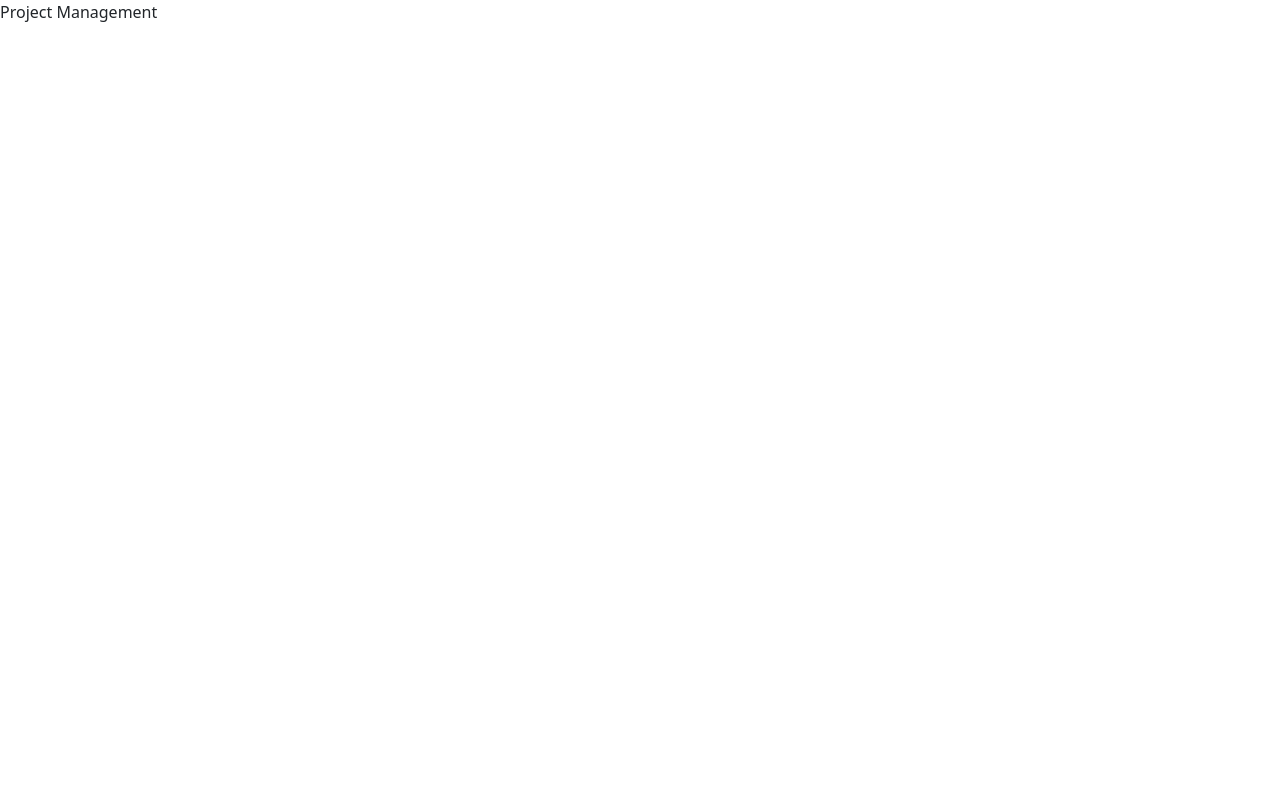
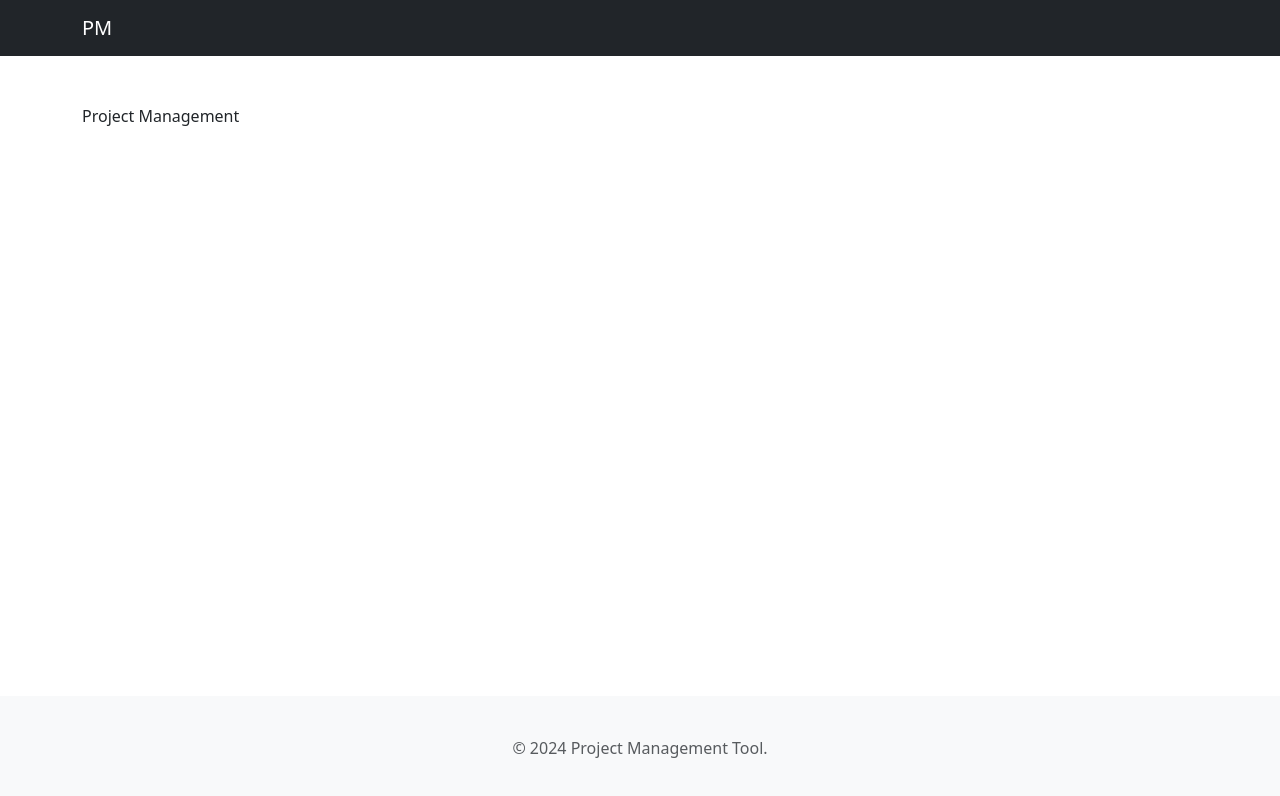
Before and after one commit to hoomn/project-management-frontend-nextjs, a Next.js app: page / in a window 1280 px wide. Shown: the top 796 px of the page. Built offline with nearby package versions, Linux system fonts and the light colour scheme.

Commit message:
update layout component

```diff
--- a/app/layout.tsx
+++ b/app/layout.tsx
@@ -1,4 +1,8 @@
 import type { Metadata } from "next";
+
+import Footer from "@/components/navigation/footer";
+import Header from "@/components/navigation/header";
+import Container from "react-bootstrap/Container";
 
 import Providers from "./providers";
 
@@ -17,7 +21,11 @@ export default function RootLayout({
   return (
     <html lang="en">
       <body className="">
-        <Providers>{children}</Providers>
+        <Header />
+        <Container className="my-5" style={{ minHeight: "calc(100vh - 256px)" }}>
+          <Providers>{children}</Providers>
+        </Container>
+        <Footer />
       </body>
     </html>
   );
```
